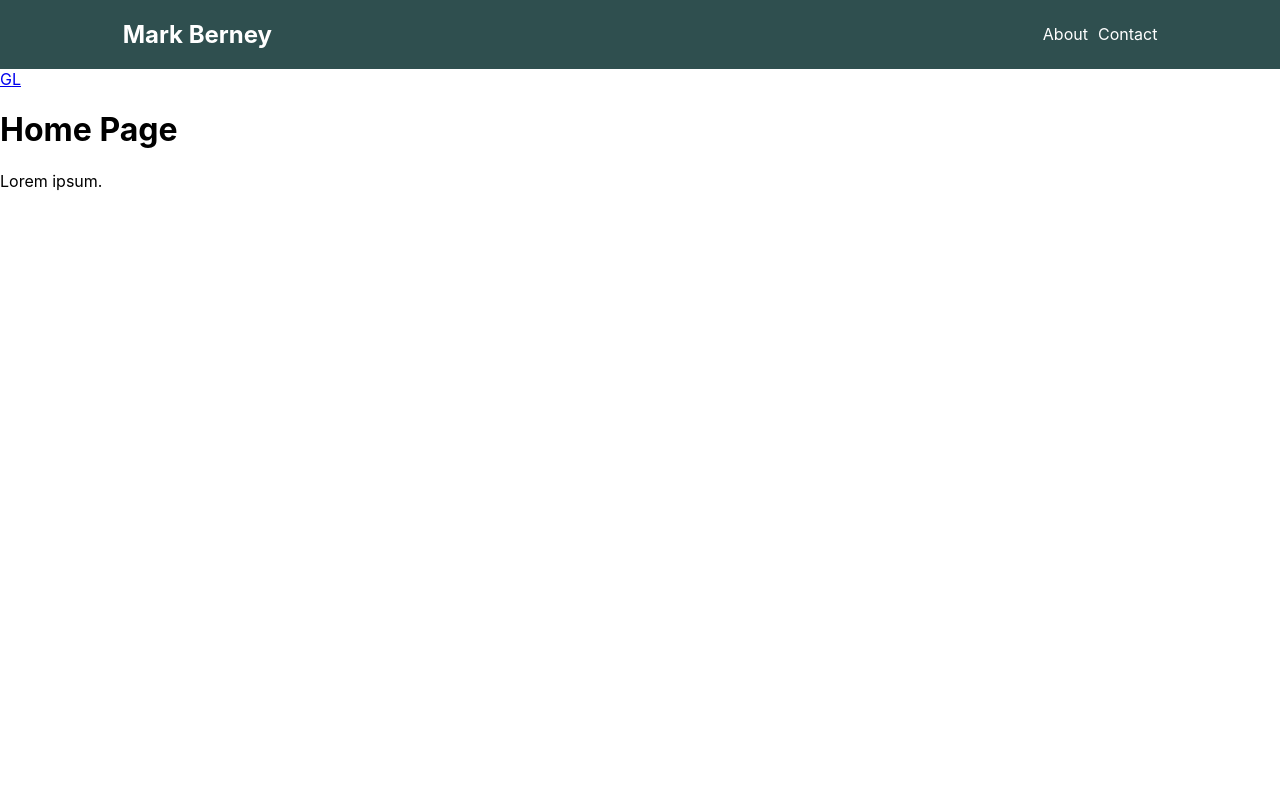
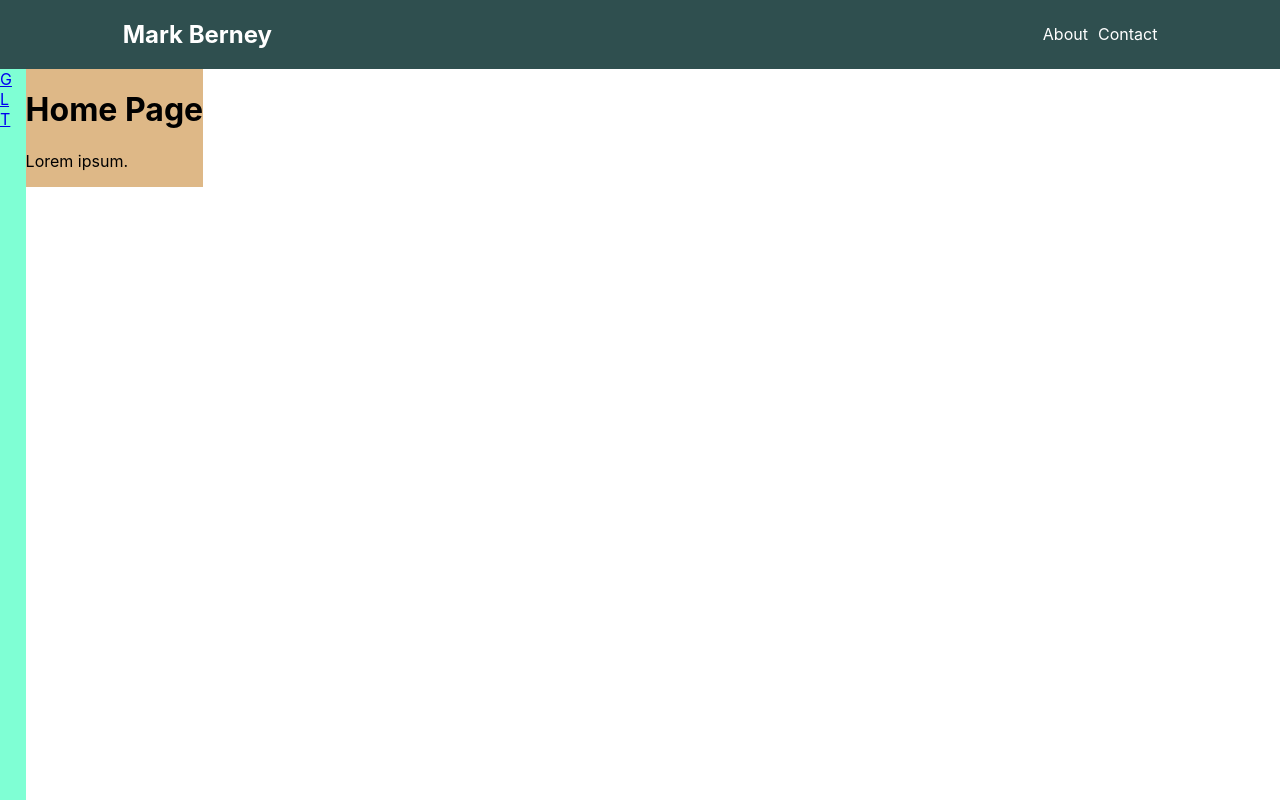
Before and after one commit to berneymark/My-Portfolio-React, a React (Create React App) app: page / in a window 1280 px wide. Built offline with nearby package versions, Linux system fonts and the light colour scheme.

Commit message:
Socials basic CSS

```diff
--- a/src/App.css
+++ b/src/App.css
@@ -24,3 +24,21 @@ nav > * {
   padding-left: 10px;
   text-decoration: none;
 }
+
+#page {
+  display: flex;
+}
+
+.socials {
+  background-color: aquamarine;
+  display:flex;
+  flex-direction: column;
+  height: 100%;
+  position: fixed;
+  width: 2vw;
+}
+
+#content {
+  background-color: burlywood;
+  margin-left: 2vw;
+}
--- a/src/App.js
+++ b/src/App.js
@@ -12,7 +12,9 @@ function App() {
         <header>
           <Navbar/>
         </header>
+        <div id="page">
           <Sidebar/>
+          <div id="content">
             <Routes>
               <Route
                 path="/"
@@ -27,6 +29,8 @@ function App() {
                 element={ <Contact/> }
               />
             </Routes>
+          </div>
+        </div>
     </Router>
   );
 }
--- a/src/components/Sidebar.js
+++ b/src/components/Sidebar.js
@@ -3,6 +3,7 @@ function Sidebar() {
         <div className="socials">
             <a href="htpps://www.github.com/berneymark">G</a>
             <a href="htpps://www.linkedin.com/in/berneymark">L</a>
+            <a href="htpps://www.twitter.com/berney_mark">T</a>
         </div>
     );
 }
```
Lines whose indentation alone changed are shown as unchanged.
